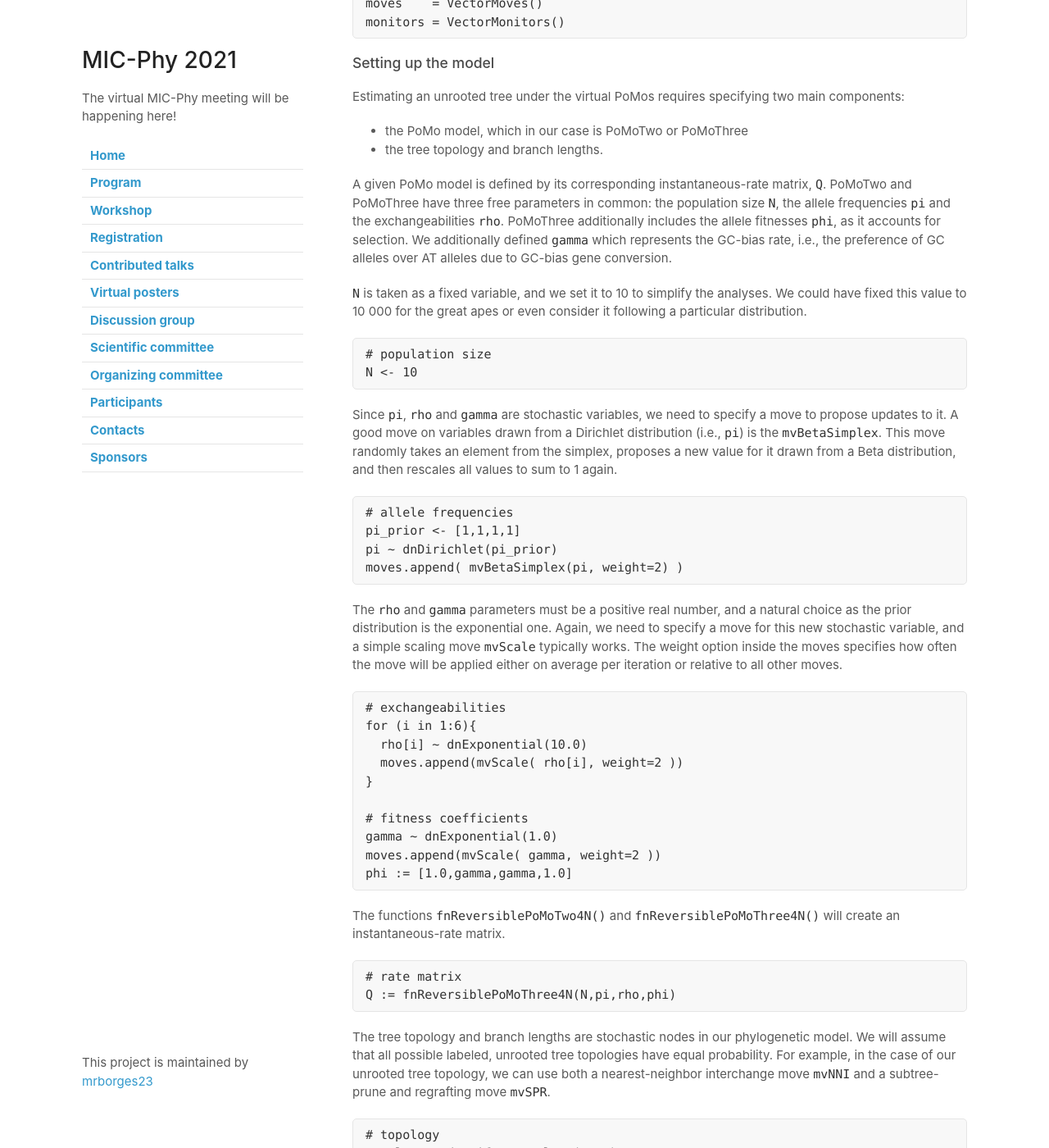
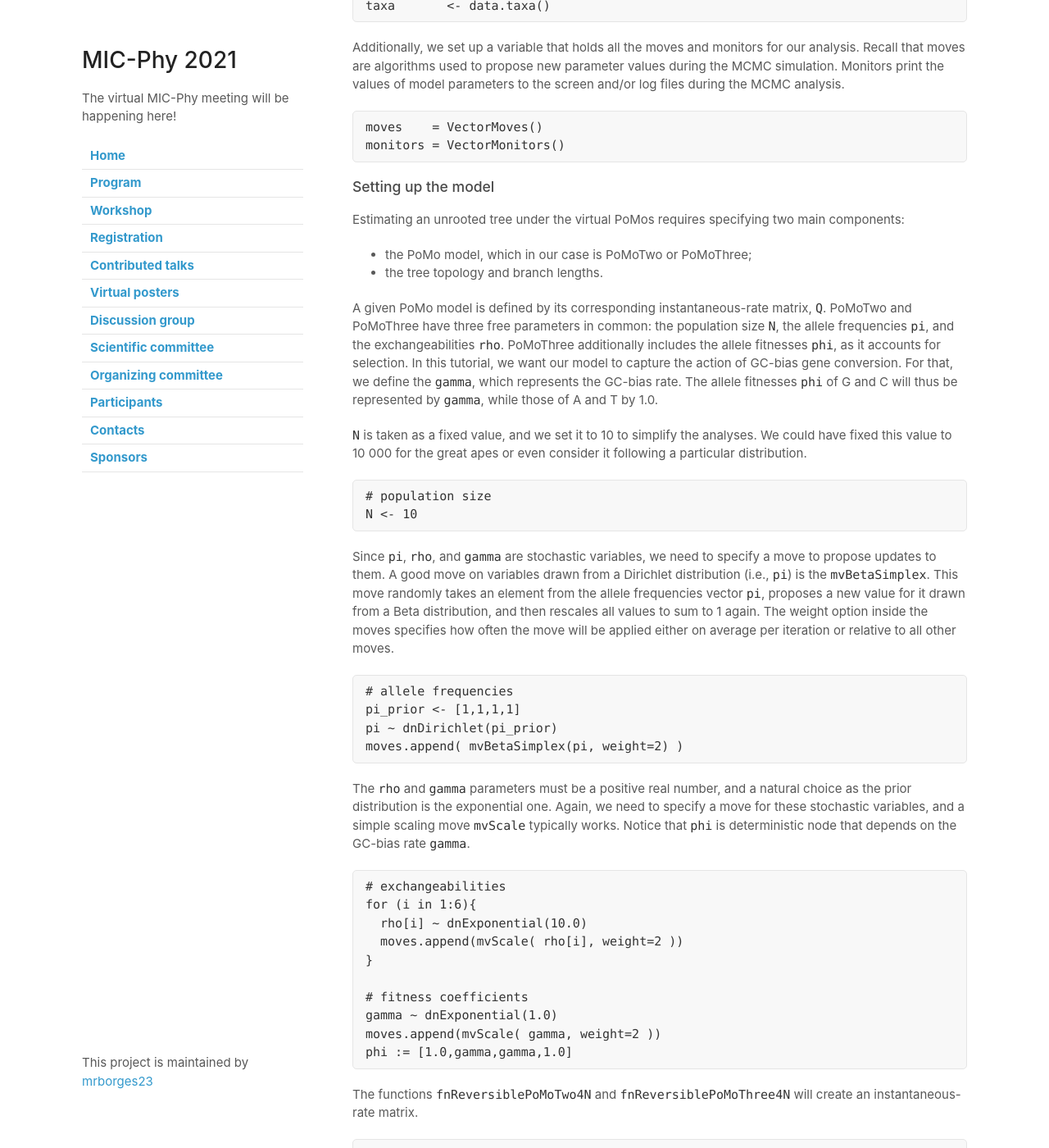
Before and after one commit to mrborges23/micphy2021, a Jekyll site: the page built from session3.md, in a window 1280 px wide and 1400 px high, scrolled down 1634 px. Shown: the whole window at 82% size. Built offline with Jekyll 4.4.1, drawn with Linux system fonts in a browser that asks for light colours; our own code applies the rules of GitHub Pages for plain Markdown files; some of the changed text lies outside the part shown.

Commit message:
updating session 3

````diff
--- a/session3.md
+++ b/session3.md
@@ -19,7 +19,7 @@ Inside this folder, create two more: one called **data** and another called **ou
 
 ### Loading the data
 
-The first step in this tutorial is to convert the allelic counts into PoMo states. As we will be using the virtual PoMos Two and Three, the virtual population sizes are 2 and 3. We will be using the sampled-weighted strategy to correct for sampling errors. This script is implemented in **C++**, and we will run it using **R** and the package **Rcpp**.  Open the ```counts_to_pomo_states_converter.R``` file and make the appropriate changes to obtain your PoMo alignments suited for PoMoTwo and PoMoThree.
+The first step in this tutorial is to convert the allelic counts into PoMo states. We will be using the sampled-weighted strategy to correct for sampling errors. The script ```weighted_sampled_method.cpp``` is implemented in **C++**, and we will run it using the **Rcpp** package in **R**.  Open the ```counts_to_pomo_states_converter.R``` file and make the appropriate changes to obtain your PoMo alignments suited for PoMoTwo and PoMoThree. As we will be using the virtual PoMos Two and Three, the virtual population sizes are 2 and 3.
 
 ```r
 count_file <- "count_file.txt"     # count file
@@ -34,13 +34,13 @@ Place the produced alignments inside the **data** folder. Your files should rese
 * [&#8600;```great_apes_pomothree_naturalnumbers.txt```](/assets/session3/great_apes_pomothree_naturalnumbers.txt)
 
 
-Open the ```great_apes_pomothree.Rev``` file using an appropriate text editor. Then, run **RevBayes** by typing ```./rb``` in the console. First load in the PoMo alignment using the ```readCharacterDataDelimited()``` function. This function requires you to input the number of expected states: 10 for PoMoTwo and 16 for PoMoThree.
+Open the terminal and place it on your working directory **Session_3**. Make sure your **RevBayes** executable (i.e., ```./rb``` or ```./rb-mpi```) is inside the **Session_3*** folder. Run **RevBayes** by typing ```./rb``` (or ```./rb-mpi```) in the console. Open the ```great_apes_pomothree.Rev``` file using an appropriate text editor. First load in the PoMo alignment using the ```readCharacterDataDelimited``` function. This function requires you to input the number of expected states: 10 for PoMoTwo and 16 for PoMoThree.
 
 ```
 data <- readCharacterDataDelimited("data/great_apes_pomothree_naturalnumbers.txt", stateLabels=16, type="NaturalNumbers", delimiter=" ", headers=FALSE)
 ```
 
-Information about the alignment can be obtained by typing ```data``` (o whatever name you have identified the alignment).
+Information about the alignment can be obtained by typing ```data```.
 
 ```
 >data
@@ -54,7 +54,13 @@ Number of included characters: 1000
 Datatype:                      NaturalNumbers
 ```
 
-Next, we will specify some useful variables based on our dataset: these include, for example, the number of species and the taxa. We will need that taxon information for setting up different parts of our model.
+Next, we will specify some useful variables based on our dataset: these include, the number of taxa, taxa names and number of branches. We will need that information for setting up our model in subsequent steps.
+
+```
+n_taxa     <- data.ntaxa()
+n_branches <- 2*n_taxa-3
+taxa       <- data.taxa()
+```
 
 Additionally, we set up a variable that holds all the moves and monitors for our analysis. Recall that moves are algorithms used to propose new parameter values during the MCMC simulation. Monitors print the values of model parameters to the screen and/or log files during the MCMC analysis.
 
@@ -66,20 +72,20 @@ monitors = VectorMonitors()
 ### Setting up the model
 
 Estimating an unrooted tree under the virtual PoMos requires specifying two main components:
-* the PoMo model, which in our case is PoMoTwo or PoMoThree
+* the PoMo model, which in our case is PoMoTwo or PoMoThree;
 * the tree topology and branch lengths.
 
-A given PoMo model is defined by its corresponding instantaneous-rate matrix, ```Q```. PoMoTwo and PoMoThree have three free parameters in common: the population size ```N```, the allele frequencies ```pi``` and the exchangeabilities ```rho```. PoMoThree additionally includes the allele fitnesses ```phi```, as it accounts for selection. We additionally defined ```gamma``` which represents the GC-bias rate, i.e., the preference of GC alleles over AT alleles due to GC-bias gene conversion.
+A given PoMo model is defined by its corresponding instantaneous-rate matrix, ```Q```. PoMoTwo and PoMoThree have three free parameters in common: the population size ```N```, the allele frequencies ```pi```, and the exchangeabilities ```rho```. PoMoThree additionally includes the allele fitnesses ```phi```, as it accounts for selection. In this tutorial, we want our model to capture the action of GC-bias gene conversion. For that, we define the ```gamma```, which represents the GC-bias rate. The allele fitnesses ```phi``` of G and C will thus be represented by ```gamma```, while those of A and T by 1.0.
 
-```N``` is taken as a fixed variable, and we set it to 10 to simplify the analyses. We could have fixed this value to 10 000 for the great apes or even consider it following a particular distribution.
+```N``` is taken as a fixed value, and we set it to 10 to simplify the analyses. We could have fixed this value to 10 000 for the great apes or even consider it following a particular distribution.
 
 ```
 # population size
 N <- 10
 ```
 
+Since ```pi```, ```rho```, and ```gamma``` are stochastic variables, we need to specify a move to propose updates to them. A good move on variables drawn from a Dirichlet distribution (i.e., ```pi```) is the ```mvBetaSimplex```. This move randomly takes an element from the allele frequencies vector ```pi```, proposes a new value for it drawn from a Beta distribution, and then rescales all values to sum to 1 again. The weight option inside the moves specifies how often the move will be applied either on average per iteration or relative to all other moves.
 
-Since ```pi```, ```rho``` and ```gamma``` are stochastic variables, we need to specify a move to propose updates to it. A good move on variables drawn from a Dirichlet distribution (i.e., ```pi```) is the ```mvBetaSimplex```. This move randomly takes an element from the simplex, proposes a new value for it drawn from a Beta distribution, and then rescales all values to sum to 1 again.
 
 ```
 # allele frequencies
@@ -88,8 +94,7 @@ pi ~ dnDirichlet(pi_prior)
 moves.append( mvBetaSimplex(pi, weight=2) )
 ```
 
-The ```rho``` and ```gamma``` parameters must be a positive real number, and a natural choice as the prior distribution is the exponential one. Again, we need to specify a move for this new stochastic variable, and a simple scaling move ```mvScale``` typically works. The weight option inside the moves specifies how often the move will be applied either on average per iteration or relative to all other moves.
-
+The ```rho``` and ```gamma``` parameters must be a positive real number, and a natural choice as the prior distribution is the exponential one. Again, we need to specify a move for these stochastic variables, and a simple scaling move ```mvScale``` typically works. Notice that ```phi``` is deterministic node that depends on the GC-bias rate ```gamma```.
 ```
 # exchangeabilities
 for (i in 1:6){
@@ -103,14 +108,14 @@ moves.append(mvScale( gamma, weight=2 ))
 phi := [1.0,gamma,gamma,1.0]
 ```
 
-The functions ```fnReversiblePoMoTwo4N()``` and ```fnReversiblePoMoThree4N()``` will create an instantaneous-rate matrix.
+The functions ```fnReversiblePoMoTwo4N``` and ```fnReversiblePoMoThree4N``` will create an instantaneous-rate matrix.
 
 ```
 # rate matrix
 Q := fnReversiblePoMoThree4N(N,pi,rho,phi)
 ```
 
-The tree topology and branch lengths are stochastic nodes in our phylogenetic model. We will assume that all possible labeled, unrooted tree topologies have equal probability. For example, in the case of our unrooted tree topology, we can use both a nearest-neighbor interchange move ```mvNNI``` and a subtree-prune and regrafting move ```mvSPR```.
+The tree topology and branch lengths are stochastic nodes in our phylogenetic model. We will assume that all possible labeled, unrooted tree topologies have equal probability. In the case a unrooted tree topology, we use a nearest-neighbor interchange move ```mvNNI``` (a subtree-prune and regrafting move ```mvSPR``` could also be used).
 
 ```
 # topology
@@ -128,31 +133,31 @@ for (i in 1:n_branches) {
 }
 ```
 
-Finally, we combine the tree topology and branch lengths. We do this using the ```treeAssembly()``` function, which applies the value of the ith member of the ```branch_lengths``` vector to the branch leading to the ith node in the topology. Thus, the psi variable is a deterministic node:
+Finally, we combine the tree topology and branch lengths. We do this using the ```treeAssembly``` function, which applies the value of the ith member of the ```branch_lengths``` vector to the branch leading to the ith node in the topology. Thus, the psi variable is a deterministic node:
 
 ```
 psi := treeAssembly(topology, branch_lengths)
 ```
 
 We have fully specified all of the parameters of our phylogenetic model:
-* the tree with branch lengths;
-* the PoMo instantaneous-rate matrix Q;
-* the type of character data.
+* the tree with branch lengths ```phi```;
+* the PoMo instantaneous-rate matrix ```Q```;
+* the type of character data: i.e., ```NaturalNumbers```.
 
-Collectively, these parameters comprise a distribution called the phylogenetic continuous-time Markov chain, and we use the ```dnPhyloCTMC``` constructor function to create this node. This distribution requires several input arguments:
+Collectively, these parameters comprise a distribution called the phylogenetic continuous-time Markov chain, and we use the ```dnPhyloCTMC``` function to create this node. This distribution requires several input arguments:
 ```
 sequences ~ dnPhyloCTMC(psi,Q=Q,type="NaturalNumbers")
 ```
 
-Once the PhyloCTMC model has been created, we can attach our sequence data to the tip nodes in the tree. Although we assume that our sequence data are random variables, they are realizations of our phylogenetic model. For inference purposes, we assume that the sequence data are *clamped* to their observed values.
+Once the ```PhyloCTMC``` model has been created, we can attach our sequence data to the tip nodes in the tree. Although we assume that our sequence data are random variables, they are realizations of our phylogenetic model. For inference purposes, we assume that the sequence data are *clamped* to their observed values.
 
 ```
 sequences.clamp(data)
 ```
 
-When this function is called, RevBayes sets each of the stochastic nodes representing the tree's tips to the corresponding nucleotide sequence in the alignment. This essentially tells the program that we have observed data for the sequences at the tips.
+When this function is called, **RevBayes** sets each of the stochastic nodes representing the tree's tips to the corresponding nucleotide sequence in the alignment. This essentially tells the program that we have observed data for the sequences at the tips.
 
-Finally, we wrap the entire model in a single object. To do this, we only need to give the ```model()``` function a single node.
+Finally, we wrap the entire model in a single object. To do this, we only need to give the ```model``` function a single node.
 ```
 pomo_model = model(pi)
 ```
````
Also changed, not shown: other parts of session3.md (+3 -3 lines).
